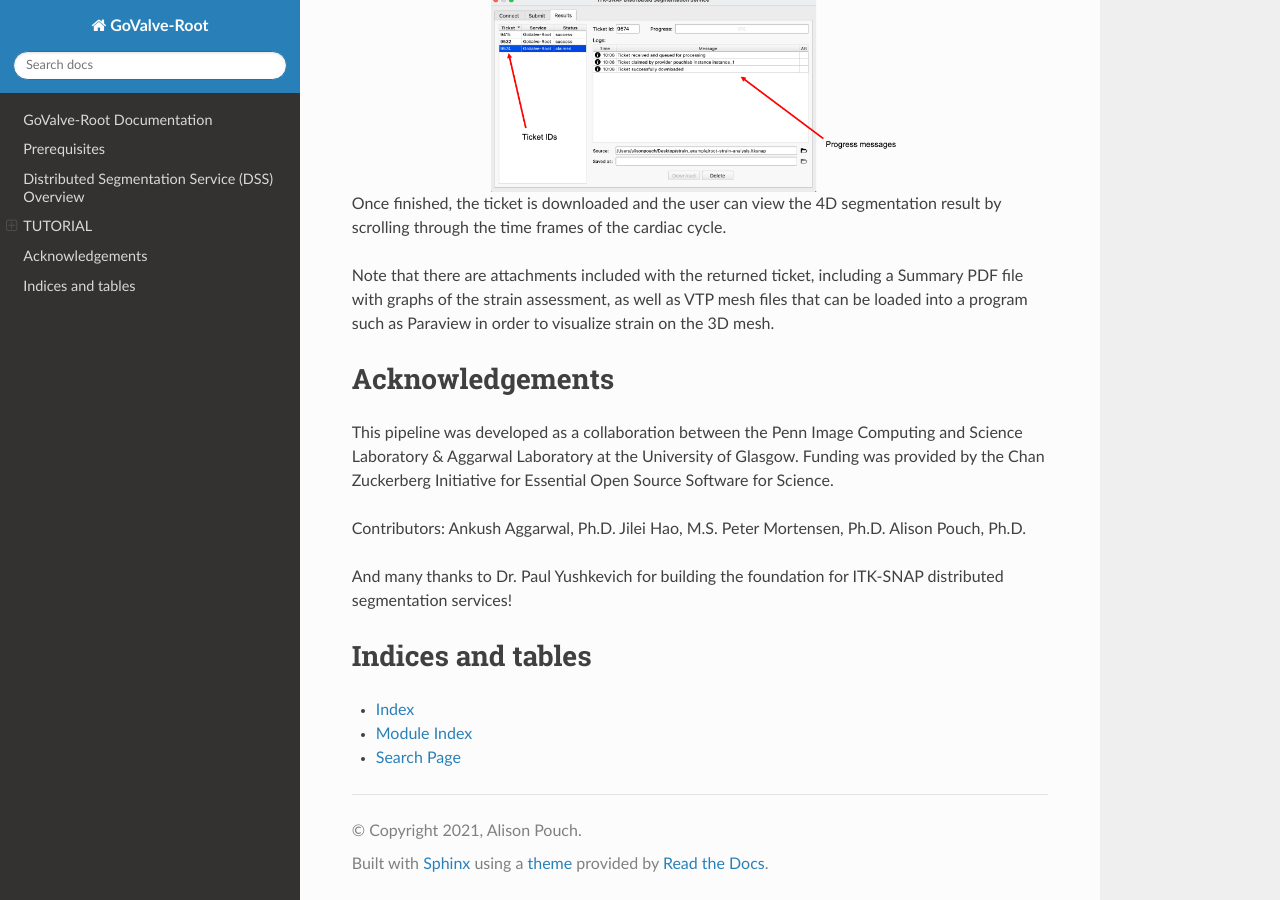
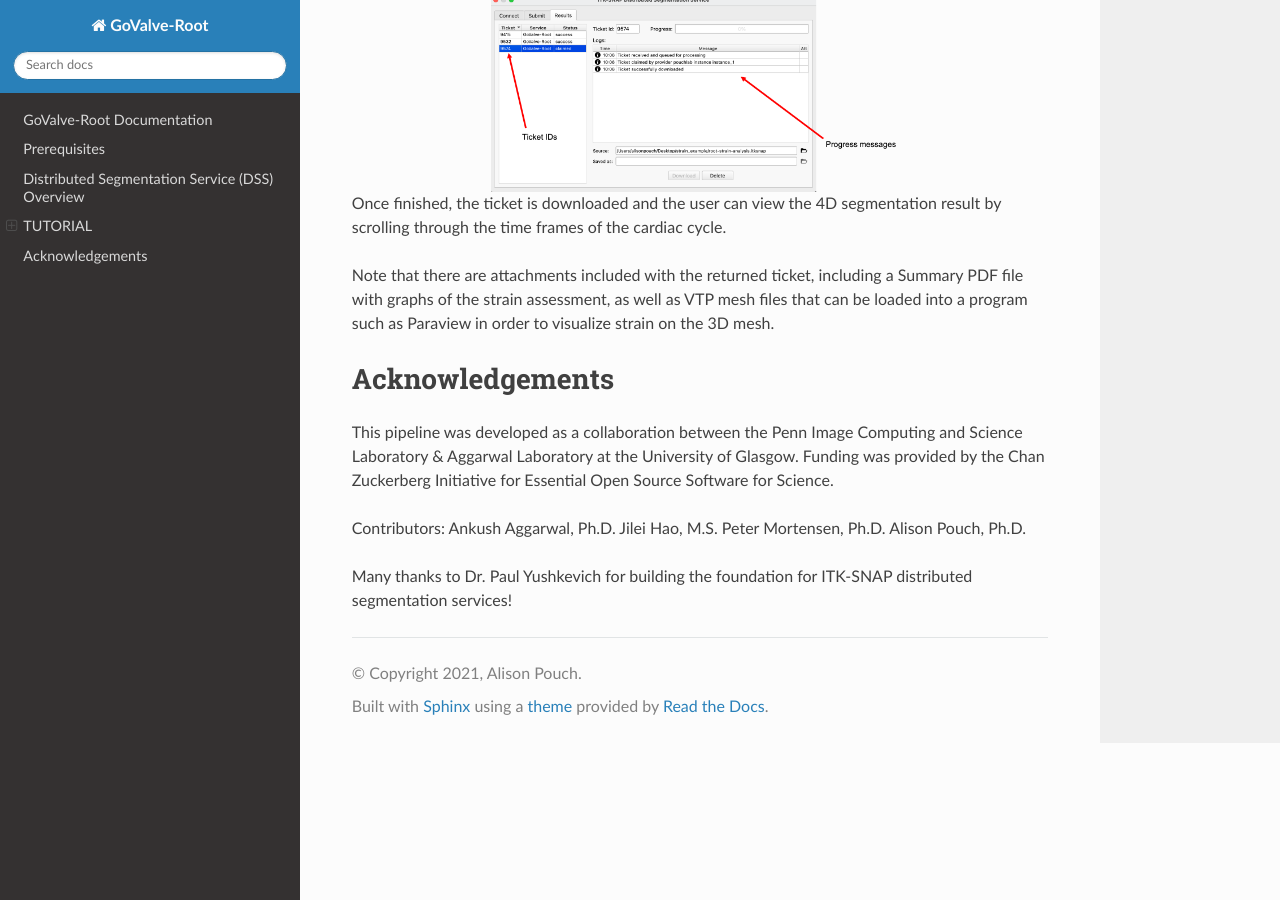
Before and after one commit to apouch/GoValve-Root-src, a Sphinx documentation site: the page built from docs/source/index.rst, in a window 1280 px wide and 900 px high, scrolled down 4984 px. Built offline with Sphinx 7.4.7 and the Read the Docs theme 2.0.0, drawn with Linux system fonts in a browser that asks for light colours.

Commit message:
updates to documentation

```diff
--- a/docs/source/index.rst
+++ b/docs/source/index.rst
@@ -143,12 +143,4 @@ Jilei Hao, M.S.
 Peter Mortensen, Ph.D.
 Alison Pouch, Ph.D.
 
-And many thanks to Dr. Paul Yushkevich for building the foundation for ITK-SNAP distributed segmentation services!
-
-
-Indices and tables
-==================
-
-* :ref:`genindex`
-* :ref:`modindex`
-* :ref:`search`
+Many thanks to Dr. Paul Yushkevich for building the foundation for ITK-SNAP distributed segmentation services!
```
